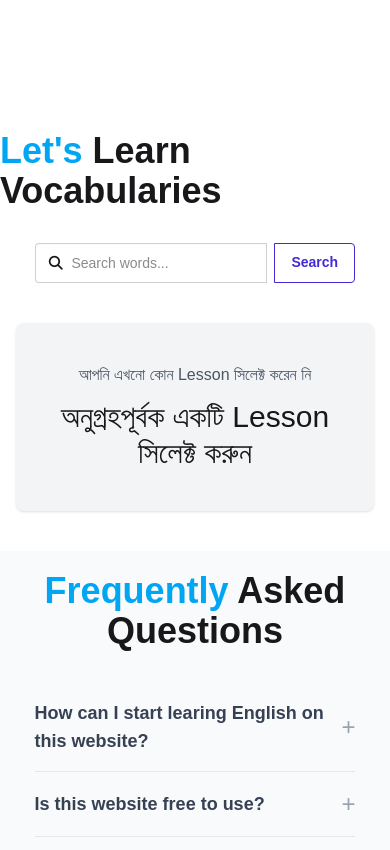
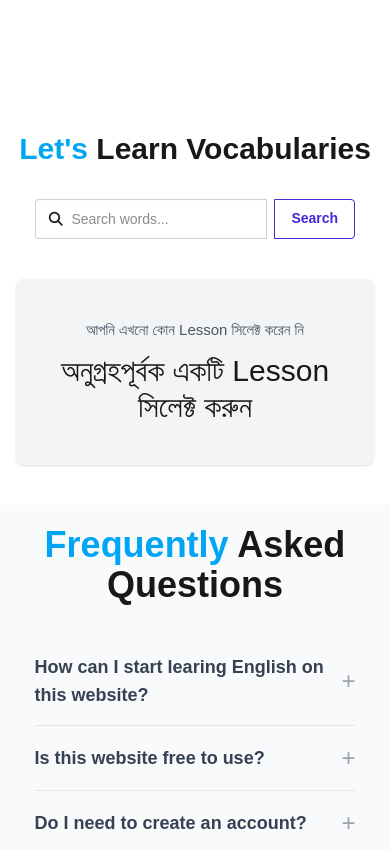
Before and after one commit to Clone54/english-moja, a plain HTML site: page index.html in a window 390 px wide. Shown: the part 1000-1850 px from the top of the page. Drawn offline with nearby package versions, Linux system fonts and the light colour scheme; no server answers.

Commit message:
5th push

```diff
--- a/index.html
+++ b/index.html
@@ -74,7 +74,7 @@
     </section>
 
     <section class="flex flex-col justify-center items-center mt-60">
-        <h2 class="text-4xl md:text-6xl font-bold mb-8"><span class="text-sky-500">Let's</span> Learn Vocabularies</h2>
+        <h2 class="text-3xl text-center md:text-6xl font-bold mb-8"><span class="text-sky-500">Let's</span> Learn Vocabularies</h2>
         <div id="level-container"></div>
         <div class="join space-x-2">
             <div>
@@ -90,7 +90,7 @@
 
     <section id="word-container" class="bg-gray-100 p-10 w-11/12 mx-auto my-10 grid grid-cols-1 md:grid-cols-2 lg:grid-cols-3 gap-10 rounded-lg shadow">
         <div id="default-message" class="flex flex-col justify-center items-center gap-3 text-center col-span-full">
-            <p class="text-gray-600">আপনি এখনো কোন Lesson সিলেক্ট করেন নি</p>
+            <p class="text-gray-600 text-[15px]">আপনি এখনো কোন Lesson সিলেক্ট করেন নি</p>
             <h2 class="text-3xl">অনুগ্রহপূর্বক একটি Lesson সিলেক্ট করুন</h2>
         </div>
     </section>
--- a/scripts/index.js
+++ b/scripts/index.js
@@ -95,7 +95,7 @@ const displayLessons = (lessons) => {
     const lessonsContainer = document.getElementById("level-container");
     lessonsContainer.innerHTML = "";
     const lessonDiv = document.createElement("ul");
-    lessonDiv.classList.add("grid", "grid-cols-4",  "md:grid-cols-7", "justify-center", "items-center", "gap-4", "p-2", "shadow", "bg-base-100", "rounded-box", "w-full", "max-w-6xl");
+    lessonDiv.classList.add("grid", "grid-cols-3",  "md:grid-cols-7", "justify-center", "items-center", "gap-0", "md:gap-4", "p-1", "md:p-2", "shadow", "bg-base-100", "rounded-box", "w-full", "md:max-w-6xl");
     lessons.data.forEach(lesson => {
         const li = document.createElement("li");
 
```
